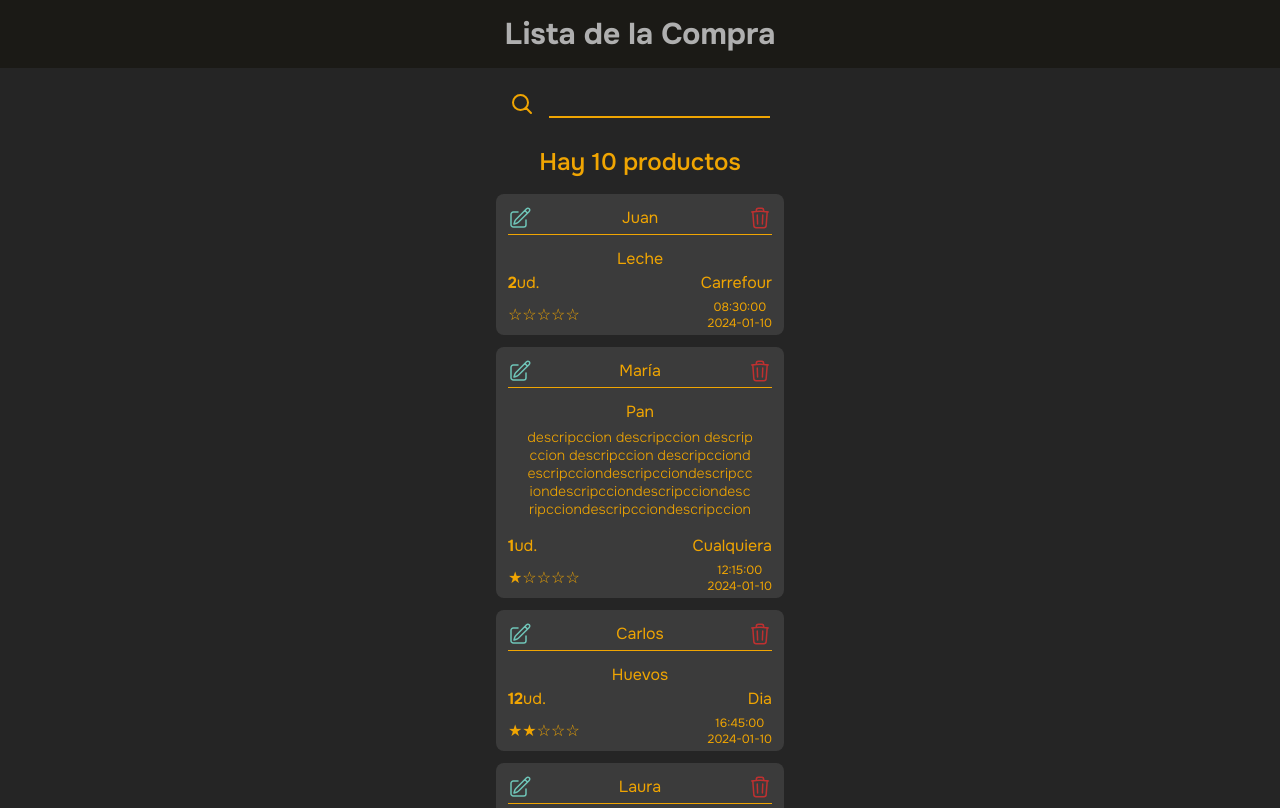
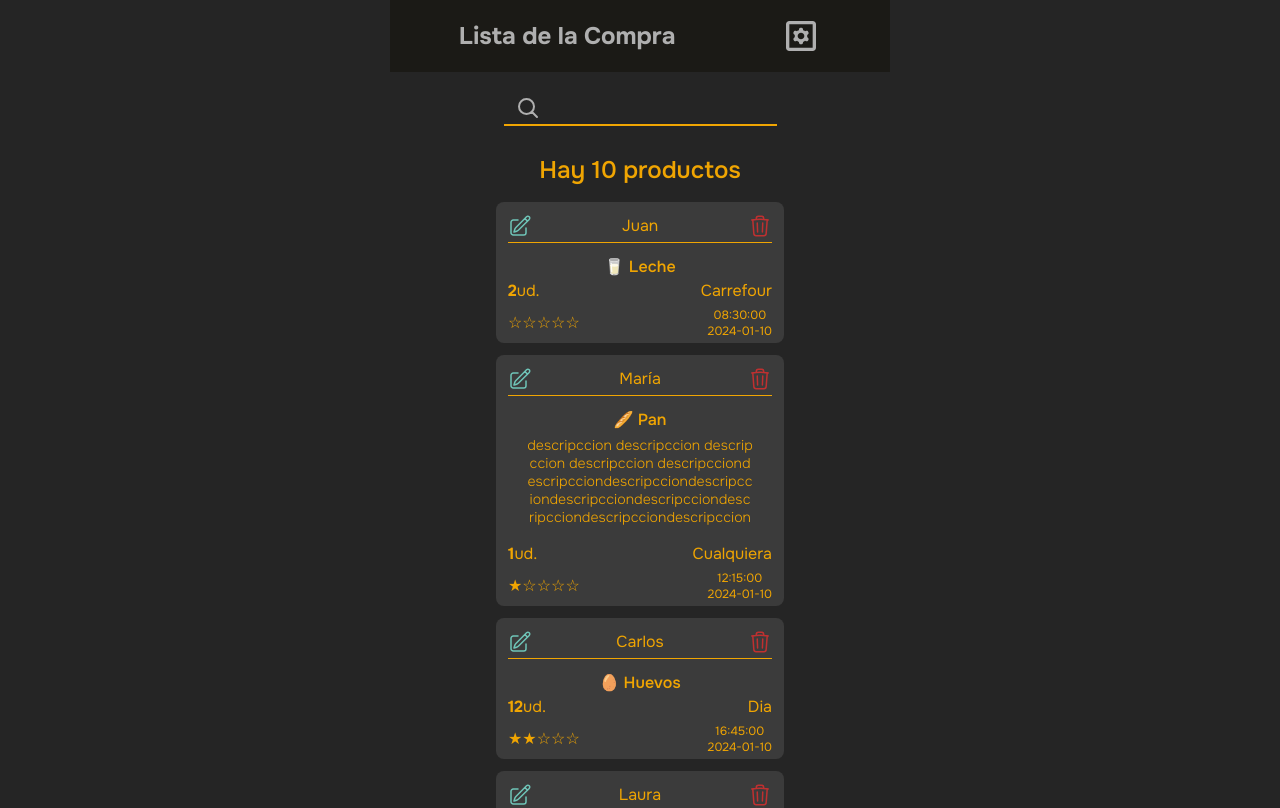
Before and after one commit to RicardoD4W/buy-list, a React (Vite) app: page / in a window 1280 px wide. Shown: the top 808 px of the page. Built offline with nearby package versions, Linux system fonts and the light colour scheme.

Commit message:
feat: :sparkles: Search engine UI

```diff
--- a/src/components/CustomTitle.tsx
+++ b/src/components/CustomTitle.tsx
@@ -1,21 +1,10 @@
 import { type CustomTitleProps } from "../types/props";
 
-function CustomTitle({
-  className,
-  children,
-  backgroundColor,
-  color,
-}: CustomTitleProps) {
+function CustomTitle({ children }: CustomTitleProps) {
   return (
-    <header
-      className={className}
-      style={{
-        color,
-        backgroundColor,
-      }}
-    >
+    <p>
       <span>{children}</span>
-    </header>
+    </p>
   );
 }
 
--- /dev/null
+++ b/src/components/Header.tsx
@@ -0,0 +1,22 @@
+import IconConfigPreferences from "../icons/IconConfigPreferences";
+import { ThemeProps } from "../types/props";
+import CustomTitle from "./CustomTitle";
+
+function Header({ theme }: ThemeProps) {
+  return (
+    <header
+      className="flex items-center justify-around w-full p-4 text-2xl font-semibold transition-colors max-w-[500px]"
+      style={{
+        color: theme.TitleColor,
+        backgroundColor: theme.HeaderColor,
+      }}
+    >
+      <CustomTitle>Lista de la Compra</CustomTitle>
+      <button onClick={() => console.log("config pulse")}>
+        <IconConfigPreferences />
+      </button>
+    </header>
+  );
+}
+
+export default Header;
--- a/src/components/ProductCard.tsx
+++ b/src/components/ProductCard.tsx
@@ -1,4 +1,4 @@
-import { starsCount } from "../helpers/functions";
+import { compareForEmojis, starsCount } from "../helpers/functions";
 import { useTheme } from "../hooks/useTheme";
 import IconDelete from "../icons/IconDelete";
 import IconEdit from "../icons/IconEdit";
@@ -34,16 +34,19 @@ function ProductCard({ product }: ProductCardProps) {
 
   return (
     <>
-      <article className="block px-3 pt-3 pb-1 rounded-lg bg-white/10 w-72 ">
+      <article
+        style={{ backgroundColor: themeState.CardColor }}
+        className="block px-3 pt-3 pb-1 rounded-lg w-72 "
+      >
         <div>
           <section className="flex justify-between">
-            <p onClick={handleClickToggleEditProduct(id, userId)}>
+            <button onClick={handleClickToggleEditProduct(id, userId)}>
               <IconEdit color={themeState.PrimaryIconColor} />
-            </p>
+            </button>
             <span>{nombre}</span>
-            <p onClick={handleClickDeleteProduct(id, userId)}>
+            <button onClick={handleClickDeleteProduct(id, userId)}>
               <IconDelete color={themeState.SecondaryIconColor} />
-            </p>
+            </button>
           </section>
           <hr
             className="w-full mt-1 border-t-[1px] "
@@ -51,8 +54,8 @@ function ProductCard({ product }: ProductCardProps) {
           />
         </div>
 
-        <p className="h-auto mt-3 font-normal text-center break-all">
-          {producto}
+        <p className="h-auto mt-3 font-medium text-center break-all ">
+          {compareForEmojis(producto)}
         </p>
         {descripccion && (
           <p className="pt-1 pb-4 text-sm font-light leading-[18px] text-center break-all text-balance">
--- a/src/components/SearchEngine.tsx
+++ b/src/components/SearchEngine.tsx
@@ -1,14 +1,20 @@
 import IconSearch from "../icons/IconSearch";
+import { type ThemeProps } from "../types/props";
 
-function SearchEngine({ color }: { color: string }) {
+function SearchEngine({ theme }: ThemeProps) {
   return (
     <section className="py-6">
       <search className="flex justify-evenly">
-        <IconSearch />
-        <input
-          className="bg-transparent border-b-2 outline-none active:ring-0"
-          style={{ borderColor: color }}
-        />
+        <label
+          style={{ color: theme.TitleColor, borderColor: theme.ContentColor }}
+          className="flex items-center justify-center px-3 pb-1 border-b-2"
+        >
+          <IconSearch />
+          <input
+            className="relative ml-1 bg-transparent outline-none active:ring-0 "
+            spellCheck
+          />
+        </label>
       </search>
     </section>
   );
--- a/src/pages/BuyListPage.tsx
+++ b/src/pages/BuyListPage.tsx
@@ -1,8 +1,8 @@
 import { useTheme } from "../hooks/useTheme";
 import SearchEngine from "../components/SearchEngine";
-import CustomTitle from "../components/CustomTitle";
 import ListProductCard from "../components/ListProductCard";
 import { mockDataProducts } from "../data/mockData";
+import Header from "../components/Header";
 
 function BuyListPage() {
   const { themeState } = useTheme();
@@ -19,20 +19,14 @@ function BuyListPage() {
         className="h-full min-h-screen transition-colors"
       >
         <div className="flex flex-col items-center w-full">
-          <CustomTitle
-            backgroundColor={themeState.HeaderColor}
-            color={themeState.TitleColor}
-            className="w-full p-4 text-3xl font-semibold text-center transition-colors "
-          >
-            Lista de la Compra
-          </CustomTitle>
+          <Header theme={themeState} />
           <main
             className="transition-colors"
             style={{
               color: themeState.ContentColor,
             }}
           >
-            <SearchEngine color={themeState.ContentColor} />
+            <SearchEngine theme={themeState} />
             <ListProductCard products={mockData} />
           </main>
         </div>
```
